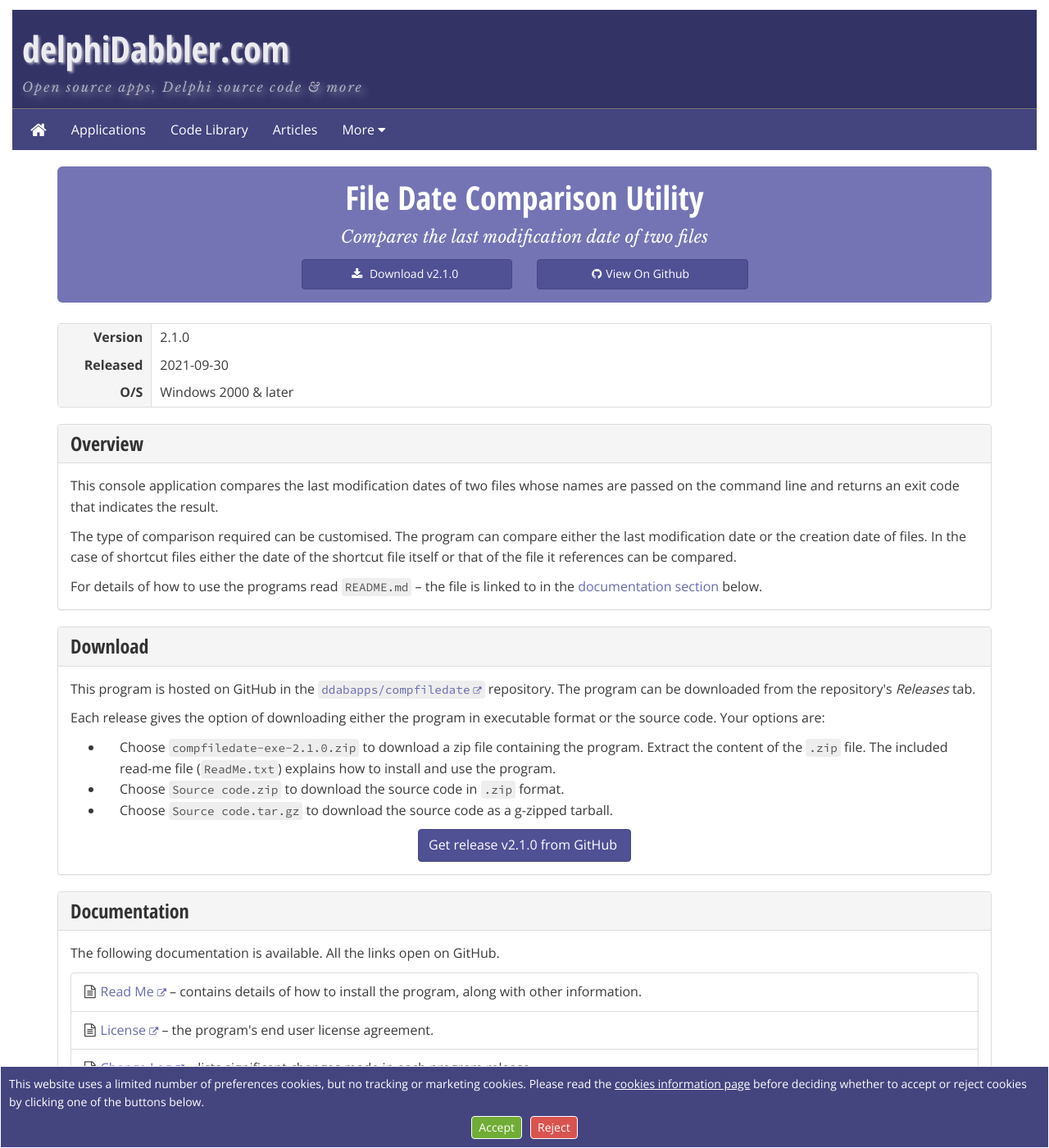
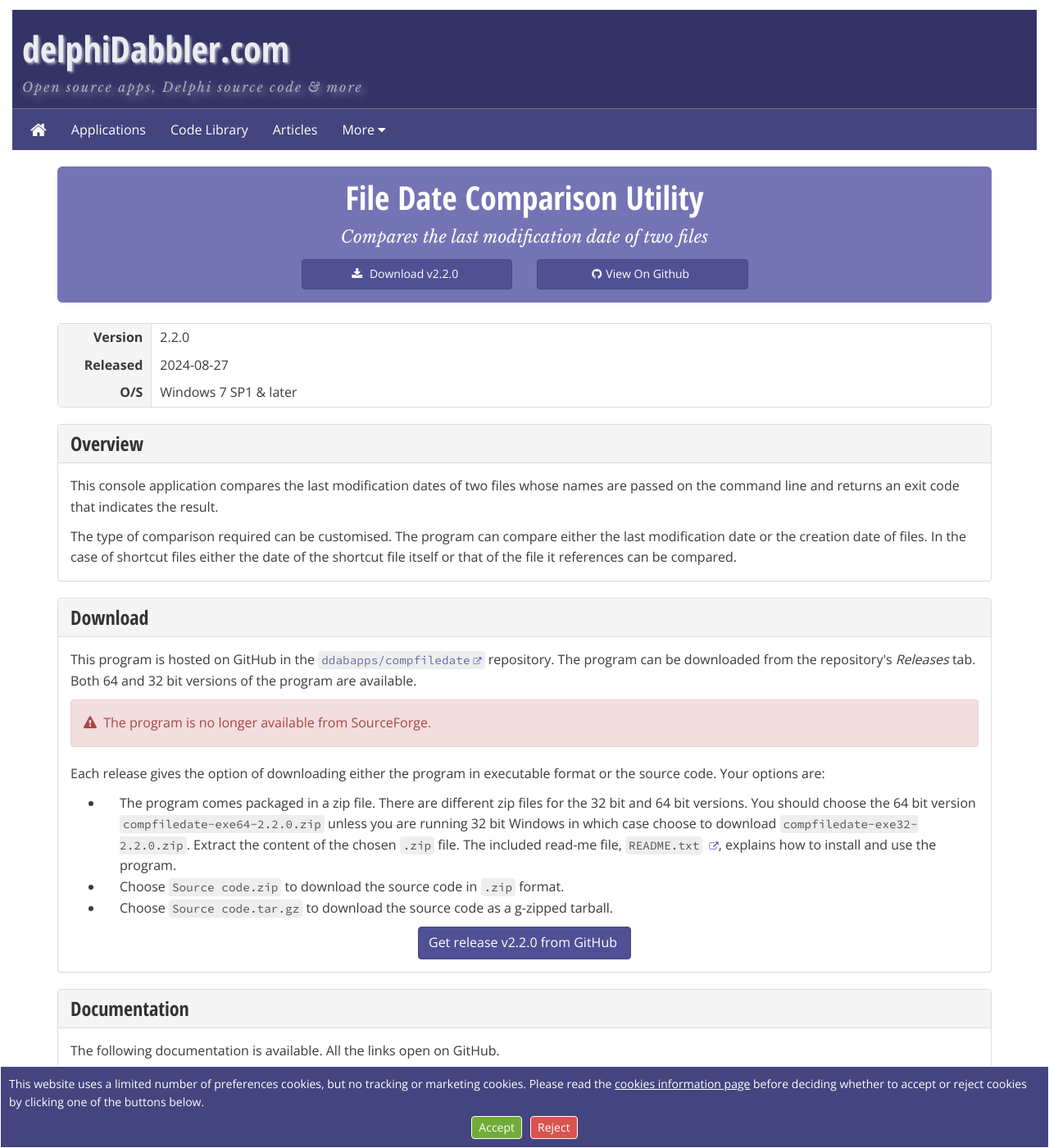
Before and after one commit to delphidabbler/delphidabbler.github.io, a Jekyll site: the page built from _software/compfiledate.html, in a window 1280 px wide and 1400 px high. Shown: the whole window at 82% size. Built offline with Jekyll 4.4.1, drawn with Linux system fonts in a browser that asks for light colours.

Commit message:
Update compfiledate page re release 2.2.0

```diff
--- a/_software/compfiledate.html
+++ b/_software/compfiledate.html
@@ -2,9 +2,9 @@
 layout: "programs-tplt"
 group: apps
 priority: 5
-version: "2.1.0"
-release-date: "2021-09-30"
-os: "Windows 2000 & later"
+version: "2.2.0"
+release-date: "2024-08-27"
+os: "Windows 7 SP1 & later"
 title: "File Date Comparison Utility"
 precis: "Compares the last modification date of two files"
 summary: "Compares the last modification date of two files. For use in batch files etc."
@@ -28,9 +28,6 @@
     <p>
       The type of comparison required can be customised. The program can compare either the last modification date or the creation date of files. In the case of shortcut files either the date of the shortcut file itself or that of the file it references can be compared.
     </p>
-    <p>
-      For details of how to use the programs read <code>README.md</code> &ndash; the file is linked to in the <a href="#docs">documentation section</a> below.
-    </p>
   </div>
 </section>
 
@@ -42,14 +39,17 @@
   </div>
   <div class="panel-body">
     <p>
-      This program is hosted on GitHub in the <code><a href="{{ page.repo-url }}">ddabapps/compfiledate</a></code> repository. The program can be downloaded from the repository's <em>Releases</em> tab.
+      This program is hosted on GitHub in the <code><a href="{{ page.repo-url }}">ddabapps/compfiledate</a></code> repository. The program can be downloaded from the repository's <em>Releases</em> tab. Both 64 and 32 bit versions of the program are available.
+    </p>
+    <p class="alert alert-danger glyph">
+      The program is no longer available from SourceForge.
     </p>
     <p>
       Each release gives the option of downloading either the program in executable format or the source code. Your options are:
     </p>
     <ul>
       <li>
-        Choose <code>compfiledate-exe-{{page.version}}.zip</code> to download a zip file containing the program. Extract the content of the <code>.zip</code> file. The included read-me file (<code>ReadMe.txt</code>) explains how to install and use the program.
+        The program comes packaged in a zip file. There are different zip files for the 32 bit and 64 bit versions. You should choose the 64 bit version <code>compfiledate-exe64-{{page.version}}.zip</code> unless you are running 32 bit Windows in which case choose to download <code>compfiledate-exe32-{{page.version}}.zip</code>. Extract the content of the chosen <code>.zip</code> file. The included read-me file, <a href="{{ page.repo-url }}/blob/master/Docs/ReadMe.txt"><code>README.txt</code> <span class="sr-only"> (plain text)</span></a>, explains how to install and use the program.
       </li>
       <li>
         Choose <code>Source&nbsp;code.zip</code> to download the source code in <code>.zip</code> format.
@@ -76,7 +76,7 @@
     </p>
     <ul class="list-group">
       <li class="list-group-item">
-        <span class="fa fa-fw fa-x-pad-right fa-file-text-o" aria-hidden="true"></span><a href="https://github.com/ddabapps/compfiledate/blob/master/README.md">Read Me<span class="sr-only"> (markdown format text file)</span></a> &ndash; contains details of how to install the program, along with other information.
+        <span class="fa fa-fw fa-x-pad-right fa-file-text-o" aria-hidden="true"></span><a href="https://github.com/ddabapps/compfiledate/blob/master/Docs/ReadMe.txt">Read Me<span class="sr-only"> (plain text file)</span></a> &ndash; contains details of how to install and use the program.
       </li>
       <li class="list-group-item">
         <span class="fa fa-fw fa-x-pad-right fa-file-text-o" aria-hidden="true"></span><a href="https://github.com/ddabapps/compfiledate/blob/master/LICENSE.md">License<span class="sr-only"> (markdown format text file)</span></a> &ndash; the program's end user license agreement.
```
